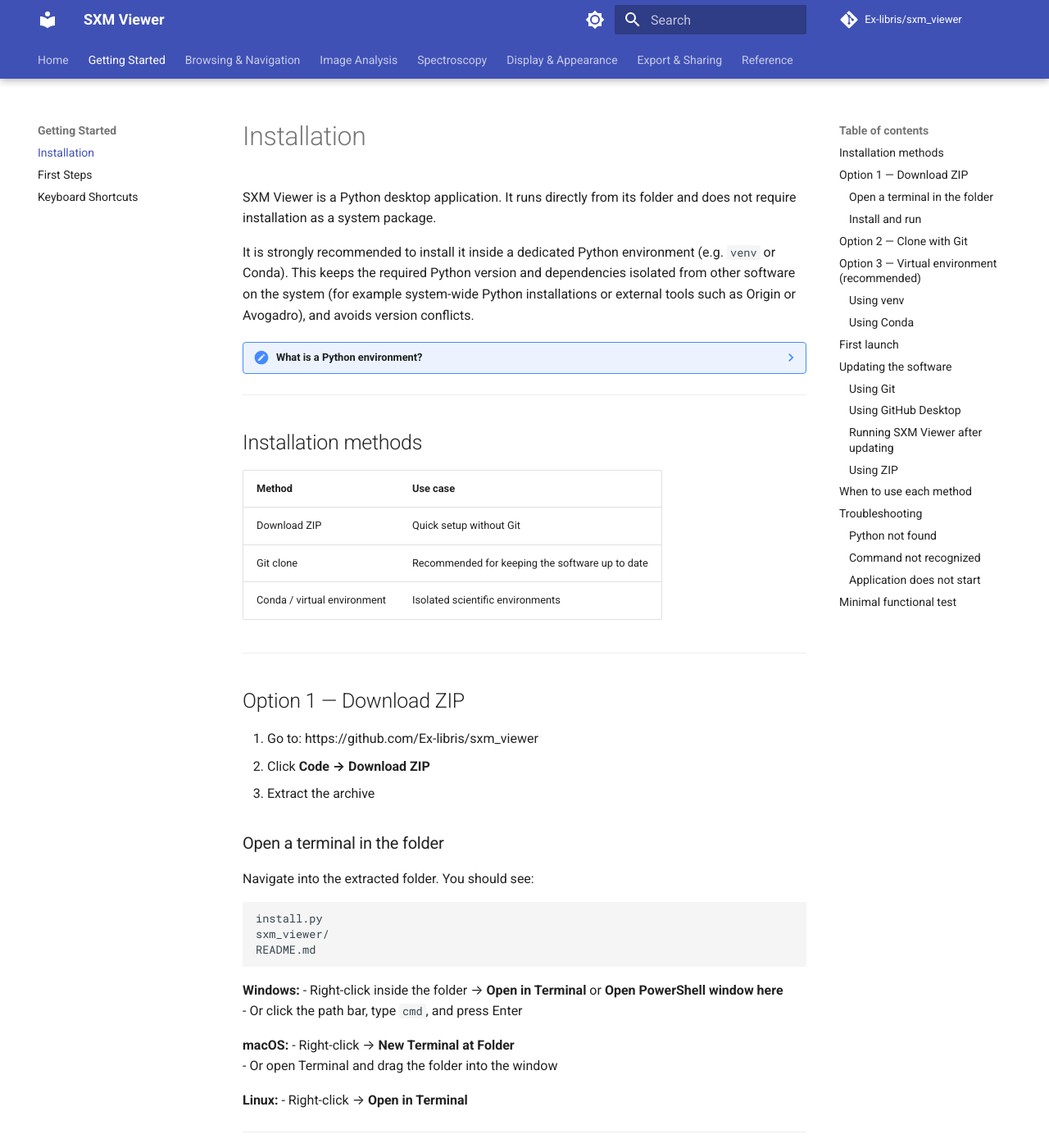
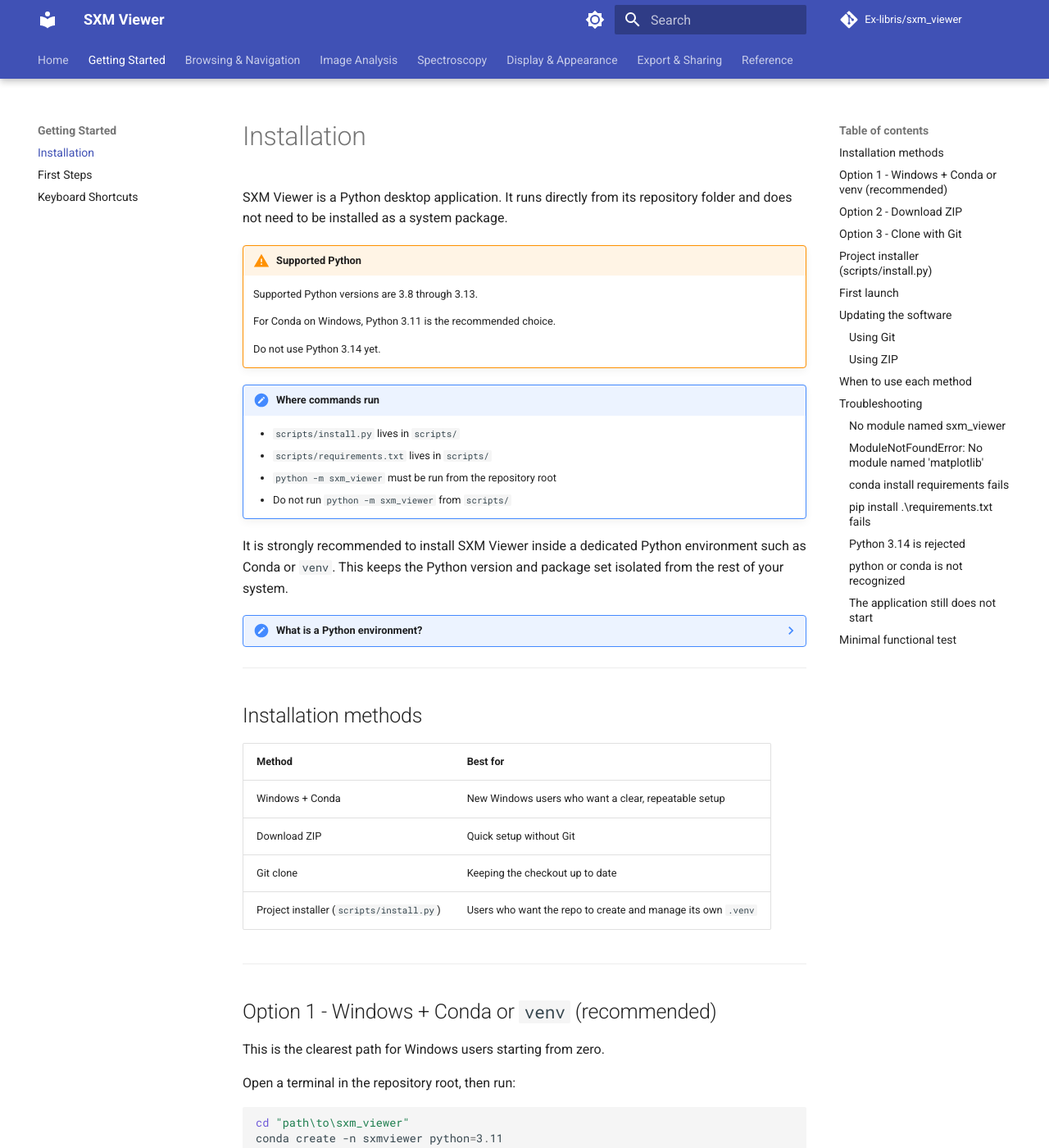
Before and after one commit to Ex-libris/sxm_viewer, an MkDocs documentation site: the page built from sxm_docs/docs/getting-started/installation.md, in a window 1280 px wide and 1400 px high. Shown: the whole window at 82% size. Built offline with MkDocs 1.6.1 and Material for MkDocs 9.7.7, drawn with Linux system fonts in a browser that asks for light colours; comment, search, counter and statistics services are not loaded; some of the changed text lies outside the part shown.

Commit message:
Improve Windows installation docs

````diff
--- a/sxm_docs/docs/getting-started/installation.md
+++ b/sxm_docs/docs/getting-started/installation.md
@@ -1,99 +1,118 @@
 # Installation
 
-SXM Viewer is a Python desktop application. It runs directly from its folder and does not require installation as a system package.
+SXM Viewer is a Python desktop application. It runs directly from its repository folder and does not need to be installed as a system package.
 
-It is strongly recommended to install it inside a dedicated Python environment (e.g. `venv` or Conda). This keeps the required Python version and dependencies isolated from other software on the system (for example system-wide Python installations or external tools such as Origin or Avogadro), and avoids version conflicts.
+!!! warning "Supported Python"
+    Supported Python versions are 3.8 through 3.13.
+
+    For Conda on Windows, Python 3.11 is the recommended choice.
+
+    Do not use Python 3.14 yet.
+
+!!! note "Where commands run"
+    - `scripts/install.py` lives in `scripts/`
+    - `scripts/requirements.txt` lives in `scripts/`
+    - `python -m sxm_viewer` must be run from the repository root
+    - Do not run `python -m sxm_viewer` from `scripts/`
+
+It is strongly recommended to install SXM Viewer inside a dedicated Python environment such as Conda or `venv`. This keeps the Python version and package set isolated from the rest of your system.
 
 ??? note "What is a Python environment?"
-    A Python environment is an isolated space that contains its own Python interpreter and installed libraries.
-    This allows different projects to use different versions of packages without interfering with each other.
+    A Python environment is an isolated space with its own interpreter and installed libraries.
 
-    In practice, this means:
-    - Installing SXM Viewer will not affect other software using Python
-    - Updates to other environments will not break SXM Viewer
-    - Reproducibility is improved when sharing setups across machines
+    In practice, that means:
+    - Installing SXM Viewer does not affect other software using Python
+    - Updates to other environments do not break SXM Viewer
+    - Troubleshooting is easier because the app has a known Python setup
 
 ---
 
 ## Installation methods
 
-| Method                      | Use case                                        |
-| --------------------------- | ----------------------------------------------- |
-| Download ZIP                | Quick setup without Git                         |
-| Git clone                   | Recommended for keeping the software up to date |
-| Conda / virtual environment | Isolated scientific environments                |
+| Method | Best for |
+| --- | --- |
+| Windows + Conda | New Windows users who want a clear, repeatable setup |
+| Download ZIP | Quick setup without Git |
+| Git clone | Keeping the checkout up to date |
+| Project installer (`scripts/install.py`) | Users who want the repo to create and manage its own `.venv` |
 
 ---
 
-## Option 1 — Download ZIP
+## Option 1 - Windows + Conda or `venv` (recommended)
 
-1. Go to: https://github.com/Ex-libris/sxm_viewer
-2. Click **Code → Download ZIP**
-3. Extract the archive
+This is the clearest path for Windows users starting from zero.
 
-### Open a terminal in the folder
+Open a terminal in the repository root, then run:
 
-Navigate into the extracted folder. You should see:
-
-```
-install.py
-sxm_viewer/
-README.md
+```powershell
+cd "path\to\sxm_viewer"
+conda create -n sxmviewer python=3.11
+conda activate sxmviewer
+cd .\scripts
+python -m pip install -r .\requirements.txt
+cd ..
+python -m sxm_viewer
 ```
 
-**Windows:**
-- Right-click inside the folder → **Open in Terminal** or **Open PowerShell window here**
-- Or click the path bar, type `cmd`, and press Enter
+If you are using `venv` instead of Conda, the same directory rules apply:
 
-**macOS:**
-- Right-click → **New Terminal at Folder**
-- Or open Terminal and drag the folder into the window
-
-**Linux:**
-- Right-click → **Open in Terminal**
-
----
-
-### Install and run
-
-```bash
-python install.py
+```powershell
+cd "path\to\sxm_viewer"
+python -m venv .venv
+.\.venv\Scripts\Activate.ps1
+cd .\scripts
+python -m pip install -r .\requirements.txt
+cd ..
 python -m sxm_viewer
 ```
 
 ---
 
-## Option 2 — Clone with Git
+## Option 2 - Download ZIP
+
+1. Go to https://github.com/Ex-libris/sxm_viewer
+2. Click **Code -> Download ZIP**
+3. Extract the archive
+
+Then follow the Windows + Conda or `venv` steps above.
+
+If you prefer the project-managed installer instead, open a terminal in `scripts/` and run:
+
+```powershell
+python install.py
+```
+
+That helper creates `scripts/.venv` and installs dependencies from `scripts/requirements.txt`.
+
+---
+
+## Option 3 - Clone with Git
 
 If you use Git:
 
-```bash
+```powershell
 git clone https://github.com/Ex-libris/sxm_viewer.git
 ```
 
-Then open a terminal inside the downloaded folder (as described above) and run:
+Then follow the Windows + Conda or `venv` steps above.
 
-```bash
-python install.py
-python -m sxm_viewer
-```
+This method makes updates straightforward:
 
-This method allows straightforward updates:
-
-```bash
+```powershell
 git pull
 ```
 
-!!! tip "What is Git?"
+??? tip "What is Git?"
     Git is a version control system used to download and track changes in a project.
-    Using Git allows you to update SXM Viewer efficiently without re-downloading the entire project.
 
-!!! tip "Installing Git"
-    Git can be installed from: https://git-scm.com/
+    Using Git makes it easier to update SXM Viewer without re-downloading the full archive.
 
-    - **Windows:** use the official installer
-    - **macOS:** install via Homebrew (`brew install git`) or Xcode Command Line Tools
-    - **Linux:** install via your package manager (e.g. `apt install git`, `dnf install git`)
+??? tip "Installing Git"
+    Git can be installed from https://git-scm.com/
+
+    - Windows: use the official installer
+    - macOS: install via Homebrew (`brew install git`) or Xcode Command Line Tools
+    - Linux: install via your package manager, for example `apt install git` or `dnf install git`
 
     Verify installation with:
 
@@ -103,51 +122,37 @@
 
 ---
 
-## Option 3 — Virtual environment (recommended)
+## Project installer (`scripts/install.py`)
 
-Using a dedicated environment avoids conflicts with other Python installations.
+If you want SXM Viewer to manage its own local environment, use the helper in `scripts/install.py`.
 
-### Using venv
+Open a terminal in `scripts/` and run:
 
-```bash
-python -m venv .venv
-```
-
-Activate the environment:
-
-- **Windows:**
-  ```bash
-  .venv\Scripts\activate
-  ```
-
-- **macOS / Linux:**
-  ```bash
-  source .venv/bin/activate
-  ```
-
-Then install:
-
-```bash
+```powershell
 python install.py
 ```
 
----
+That script:
 
-### Using Conda
+- creates `scripts/.venv` if needed
+- installs the packages listed in `scripts/requirements.txt`
+- checks that the selected Python version is supported
 
-```bash
-conda create -n sxmviewer python=3.11
-conda activate sxmviewer
-python install.py
+After it finishes, activate the new environment and launch from the repository root:
+
+```powershell
+.\.venv\Scripts\Activate.ps1
+cd ..
+python -m sxm_viewer
 ```
 
 ---
 
 ## First launch
 
-From the project folder:
+From the repository root:
 
-```bash
+```powershell
 python -m sxm_viewer
 ```
 
@@ -159,76 +164,52 @@
 
 See [Loading Data](../browsing/loading.md).
 
+If you used the project installer, make sure the helper-created environment is active before launching.
+
 ---
 
 ## Updating the software
 
-SXM Viewer is under active development. Using Git or GitHub Desktop is recommended if you intend to keep the software up to date.
+SXM Viewer is under active development. Git is the easiest way to keep a working checkout current.
 
 ### Using Git
 
-Open a terminal in the repository folder (the folder containing `install.py`), then run:
+Open a terminal in the repository root, then run:
 
-```bash
+```powershell
 git pull
+```
+
+If you are using your own Conda or `venv` environment, reinstall the dependencies after pulling changes:
+
+```powershell
+cd scripts
+python -m pip install -r .\requirements.txt
+cd ..
+```
+
+If you are using the helper installer, rerun it from `scripts/`:
+
+```powershell
 python install.py
 ```
 
----
+If needed, use `python install.py --reset` to recreate `scripts/.venv` from scratch.
 
-### Using GitHub Desktop
+??? tip "What is GitHub Desktop?"
+    GitHub Desktop is a graphical interface for Git.
 
-1. Install: https://desktop.github.com/
-2. Open GitHub Desktop
-3. Click **File → Clone repository**
-4. Select `Ex-libris/sxm_viewer` and choose a local folder
-
-To update:
-
-- Click **Fetch origin → Pull**
-
----
-
-### Running SXM Viewer after updating
-
-After pulling updates, run the installer again.
-
-Open a terminal in the repository folder (the folder containing `install.py`):
-
-**Windows:**
-- Open the folder in File Explorer
-- Right-click → **Open in Terminal** or **Open PowerShell window here**
-
-**macOS:**
-- Right-click → **New Terminal at Folder**
-- Or open Terminal and drag the folder into the window
-
-**Linux:**
-- Right-click → **Open in Terminal**
-
-Then run:
-
-```bash
-python install.py
-```
-
-If you are using a virtual environment, ensure it is activated before running this command.
-
-!!! tip "What is GitHub Desktop?"
-    GitHub Desktop is a graphical interface for Git.
-    It allows you to clone, update, and manage repositories without using the command line.
-
----
+    It lets you clone, update, and manage repositories without using the command line.
 
 ### Using ZIP
 
-Download a fresh archive and replace the existing folder. Note that local modifications are not preserved.
+Download a fresh archive and replace the existing folder. Local modifications are not preserved.
 
 ---
 
 ## When to use each method
 
-Use Git (or GitHub Desktop) if:
+Use Git, or GitHub Desktop, if:
 
 - You want regular updates
 - You are testing recent changes
@@ -243,42 +224,92 @@
 
 ## Troubleshooting
 
-### Python not found
+### `No module named sxm_viewer`
 
-Check:
+You are running the launch command from the wrong folder.
 
-```bash
-python --version
+Run `python -m sxm_viewer` from the repository root, not from `scripts/`.
+
+If you activated Conda or `venv`, confirm that the same environment is still active:
+
+```powershell
+python -c "import sys; print(sys.executable)"
 ```
-
-If Python is not installed, download it from:
-https://www.python.org
 
 ---
 
-### Command not recognized
+### `ModuleNotFoundError: No module named 'matplotlib'`
 
-- **Windows:**
-  ```bash
-  py install.py
-  ```
+The active environment does not have the required packages installed.
 
-- **macOS / Linux:**
-  ```bash
-  python3 install.py
-  ```
+From the repository root:
+
+```powershell
+cd scripts
+python -m pip install -r .\requirements.txt
+cd ..
+```
+
+Then run:
+
+```powershell
+python -m sxm_viewer
+```
 
 ---
 
-### Application does not start
+### `conda install requirements` fails
 
-Re-run:
+`requirements` is not a Conda package name.
 
-```bash
-python install.py
+Use the requirements file instead:
+
+```powershell
+cd scripts
+python -m pip install -r .\requirements.txt
 ```
 
-Ensure that the environment includes the required GUI and plotting dependencies.
+---
+
+### `pip install .\requirements.txt` fails
+
+That syntax is missing the `-r` flag.
+
+Use:
+
+```powershell
+cd scripts
+python -m pip install -r .\requirements.txt
+```
+
+---
+
+### Python 3.14 is rejected
+
+The installer only supports Python 3.8 through 3.13.
+
+For Conda on Windows, use Python 3.11 unless you have a specific reason to choose another supported version.
+
+---
+
+### `python` or `conda` is not recognized
+
+- On Windows, use the terminal that came with Conda, or run `conda init powershell` once and restart PowerShell.
+- Check that Python is installed and available on `PATH`.
+
+---
+
+### The application still does not start
+
+Check the Python interpreter and installed packages in the active environment:
+
+```powershell
+python --version
+python -m pip --version
+python -m pip list
+```
+
+If you used the helper installer, rerun it from `scripts/` with `--reset`.
 
 ---
 
````
Also changed, not shown: README.md (+9 -2 lines), sxm_docs/docs/index.md (+7 -6 lines).
